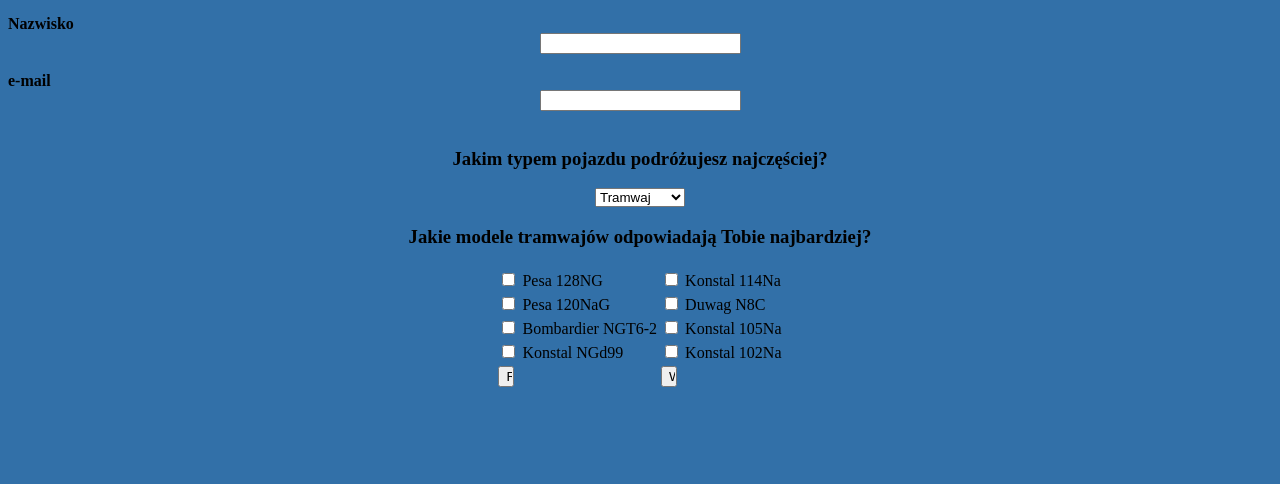
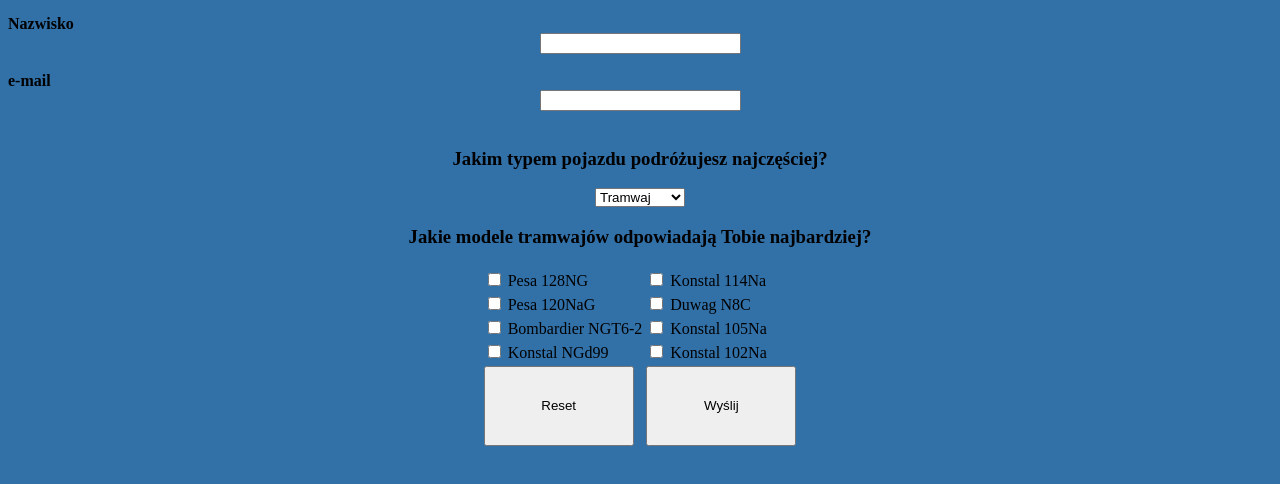
Before and after one commit to NatanZSE/programowanie, a plain HTML site: page formularz_Zagdański.html in a window 1280 px wide. Shown: the part 122-606 px from the top of the page. Drawn offline with Linux system fonts and the light colour scheme.

Commit message:
Update formularz_Zagdański.html

```diff
--- a/formularz_Zagdański.html
+++ b/formularz_Zagdański.html
@@ -38,8 +38,8 @@
 						<td> <input type="checkbox" value="102na"> Konstal 102Na </td>
 					</tr>
 					<tr>
-						<td> <input type="reset" value="Reset" style="height:5%; width:10%"> </td>
-						<td> <input type="submit" value="Wyślij" style="height:5%; width:10%"> </td>
+						<td> <input type="reset" value="Reset" style="height:80px; width:150px"> </td>
+						<td> <input type="submit" value="Wyślij" style="height:80px; width:150px"> </td>
 					</tr>
 				</tbody>
 			</table>
```
